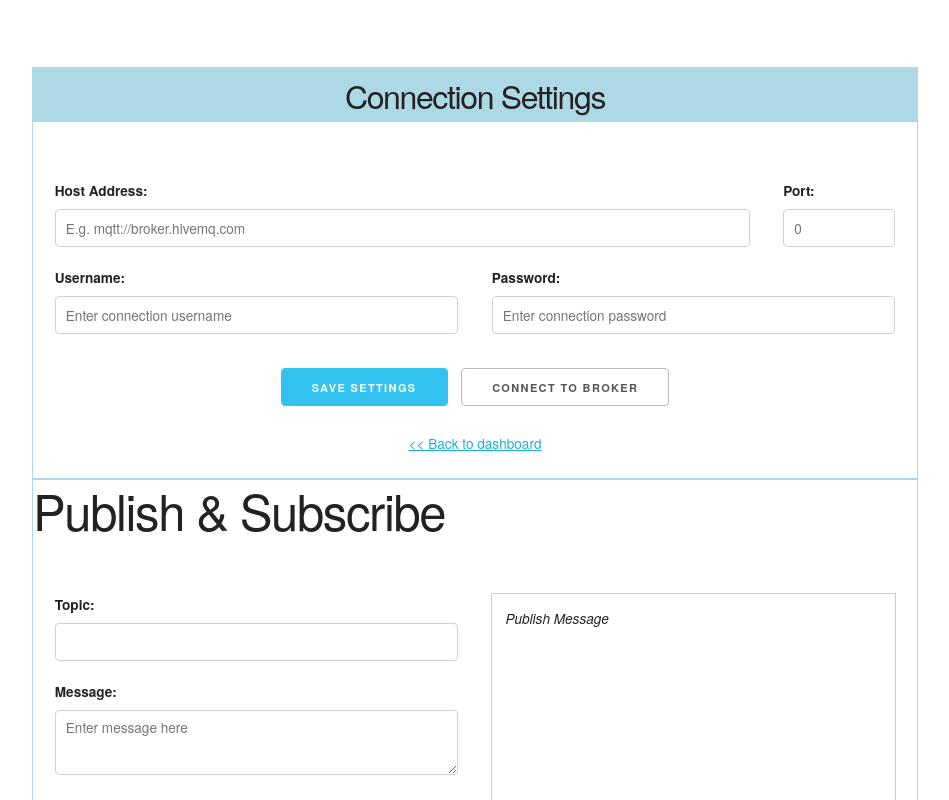
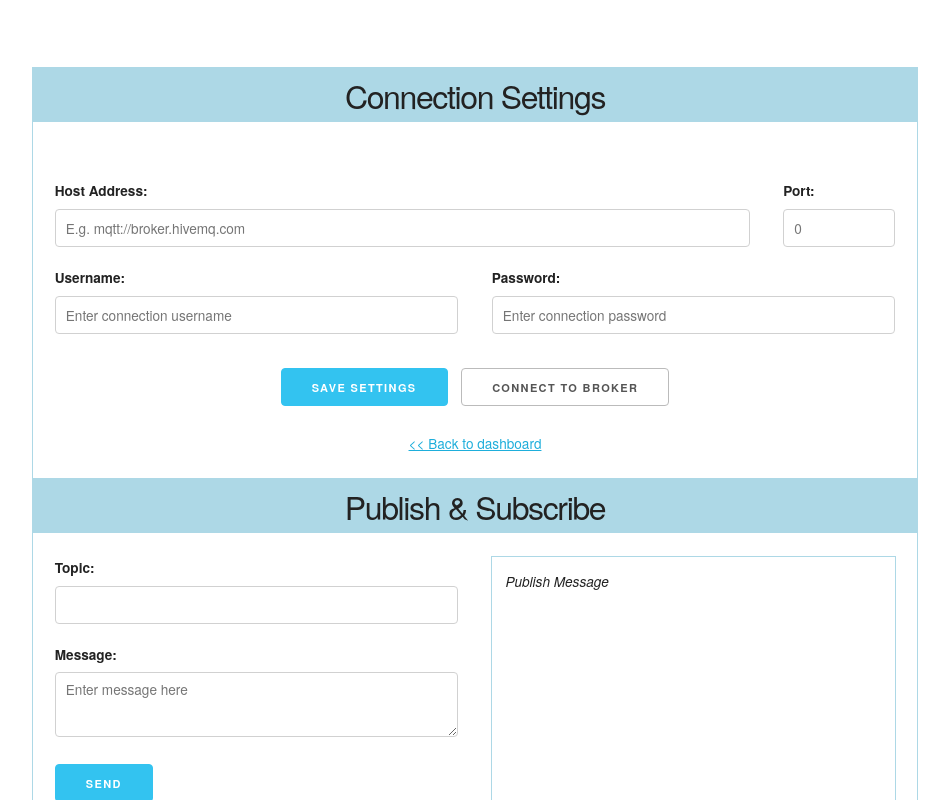
Before and after one commit to Isaac-Ampomah-12/iiot-test-bench, a React (Create React App) app in the folder frontend/: page /settings in a window 1280 px wide. Shown: the top 800 px of the page, without its empty margins (165-1114 px from the left). Built offline with nearby package versions, Linux system fonts and the light colour scheme.

Commit message:
Move from Broker component folder

```diff
--- a/frontend/src/components/PubSub/PubSub.js
+++ b/frontend/src/components/PubSub/PubSub.js
@@ -3,7 +3,7 @@ import "./PubSub.css";
 function PubSub() {
   return (
     <section id="PubSub">
-      <h3>Publish & Subscribe</h3>
+      <h2>Publish & Subscribe</h2>
       <form>
         <div className="column">
           <div className="row">
--- a/frontend/src/pages/ConnectionSettings/ConnectionSettings.js
+++ b/frontend/src/pages/ConnectionSettings/ConnectionSettings.js
@@ -2,7 +2,7 @@ import "./ConnectionSettings.css";
 import { useDispatch, useSelector } from "react-redux";
 import { saveSettings, connectBroker} from "../../app/slices/brokerSlice";
 // import { genClientId } from "../../util";
-import ConnectSettings from "../../components/Broker/ConnectSettings/ConnectSettings";
+import ConnectSettings from "../../components/ConnectSettings/ConnectSettings";
 import PubSub from "../../components/PubSub/PubSub";
 
 function ConnectionSettings() {
```
Also changed, not shown: frontend/src/components/ConnectSettings/ConnectSettings.js (renamed from frontend/src/components/Broker/ConnectSettings/ConnectSettings.js).
